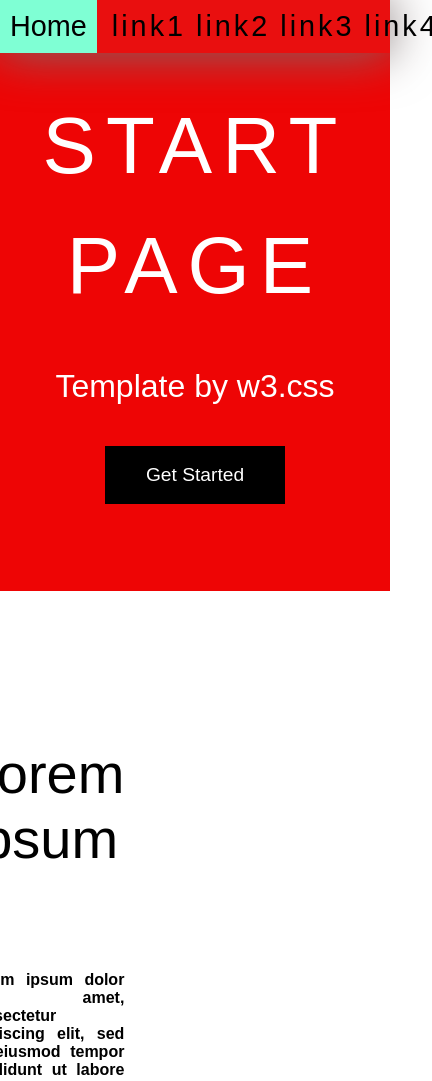
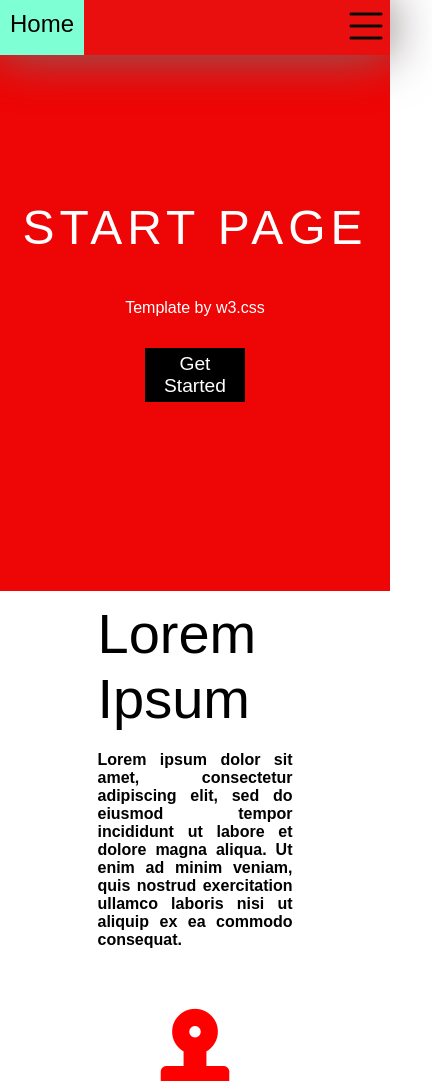
Before and after one commit to SudheerVelpula04/50R_css, a plain HTML site: page index.html in a window 390 px wide. Shown: the top 1081 px of the page, 432 px wide, since content can reach past the window. Drawn offline with nearby package versions, Linux system fonts and the light colour scheme.

Commit message:
mediamobileview

```diff
--- a/Style.css
+++ b/Style.css
@@ -164,9 +164,84 @@ body,html{
 }
 .footer-container>.fa{
     font-size: 2rem;
+    transition: 0.8s ease;
+    letter-spacing: 5px;
 
 }
 .footer-container>.fa:hover{
     color: burlywood;
     cursor: pointer;
+    font-size: 2.3rem;
 }
+.menu{
+    display: none;
+}
+
+/* media query */
+
+@media screen and (max-width:400px) {
+    .link-container>.links{
+        display:none ;
+    }
+    .menu{
+        font-size: 3rem;
+        display: inline-block;
+        width: 100%;
+        display: flex;
+        justify-content: end;
+
+    }
+    .text-container{
+        line-height: 80px;
+
+    }
+    .text-container>p:nth-child(1){
+        font-size: 3rem;
+        letter-spacing: 5px;
+    }
+    .text-container>p:nth-child(2){
+        font-size: 1rem;
+    }
+    .text-container>.button>button{
+        padding: 5px;
+        width: 100px;
+    }
+    .anchor-container{
+        width: 100%;
+        flex-direction: column;
+        align-items: center;
+        margin: 0px 0px;
+    }
+    .lorem-container>p:nth-child(3){
+        display: none;
+    }
+    .lorem-container>p:nth-child(1){
+        padding: 10px 0px;
+    }
+    .lorem-container>p:nth-child(2){
+        padding: 10px 0px;
+    }
+    .icon-container>.fa{
+        font-size: 10rem;
+    }
+    .anchor-container2{
+        width: 100%;
+        flex-direction: column;
+        align-items: center;
+    }
+    .lorem-container2>p:nth-child(3){
+        display: none;
+    }
+    .lorem-container2>p:nth-child(1){
+        padding: 10px 0px;
+    }
+    .lorem-container2>p:nth-child(2){
+        padding: 10px 0px;
+    }
+    .icon-container2>.fa{
+        font-size: 10rem;
+    }
+    .home-container{
+        font-size: 1.5rem;
+    }
+}
--- a/index.html
+++ b/index.html
@@ -6,7 +6,7 @@
     <title>Document</title>
     <link rel="stylesheet" href="style.css">
     <link rel="stylesheet" href="https://cdnjs.cloudflare.com/ajax/libs/font-awesome/4.7.0/css/font-awesome.min.css">
-
+    <link rel="stylesheet" href="https://cdn.jsdelivr.net/npm/bootstrap-icons@1.13.1/font/bootstrap-icons.min.css">
 </head>
 <body>
     <div class="nav-container">
@@ -19,13 +19,16 @@
             <div class="links"> link3</div>
             <div class="links"> link4</div>
         </div>
+        <div class="menu">
+                <i class="bi bi-list"></i>
+        </div>
     </div>
     <div class="red-container">
         <div class="text-container">
             <p>START PAGE</p>
             <p>Template by w3.css</p>
             <div class="button">
-            <button>Get Started</button>
+                    <button>Get Started</button>
             </div>
         </div>
     </div>
```
